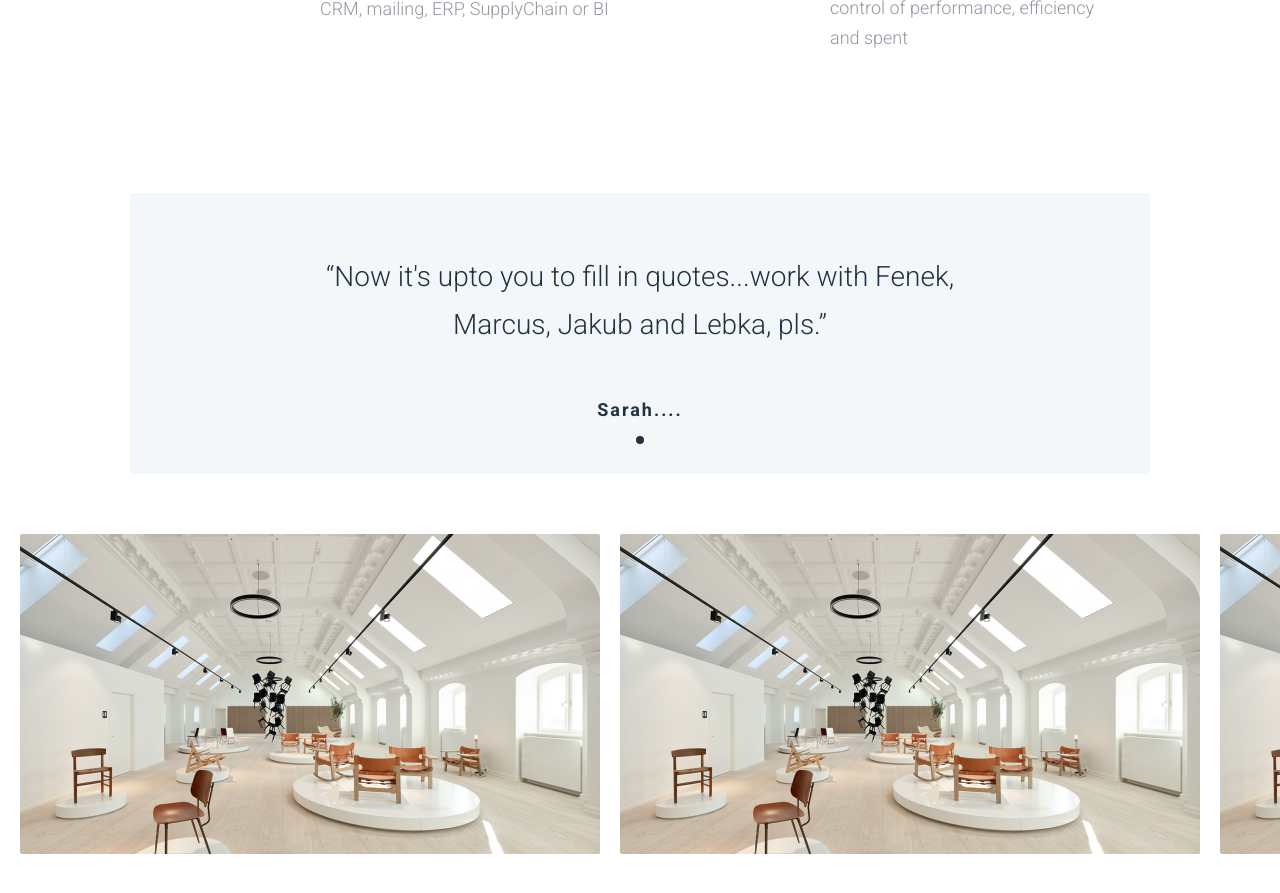
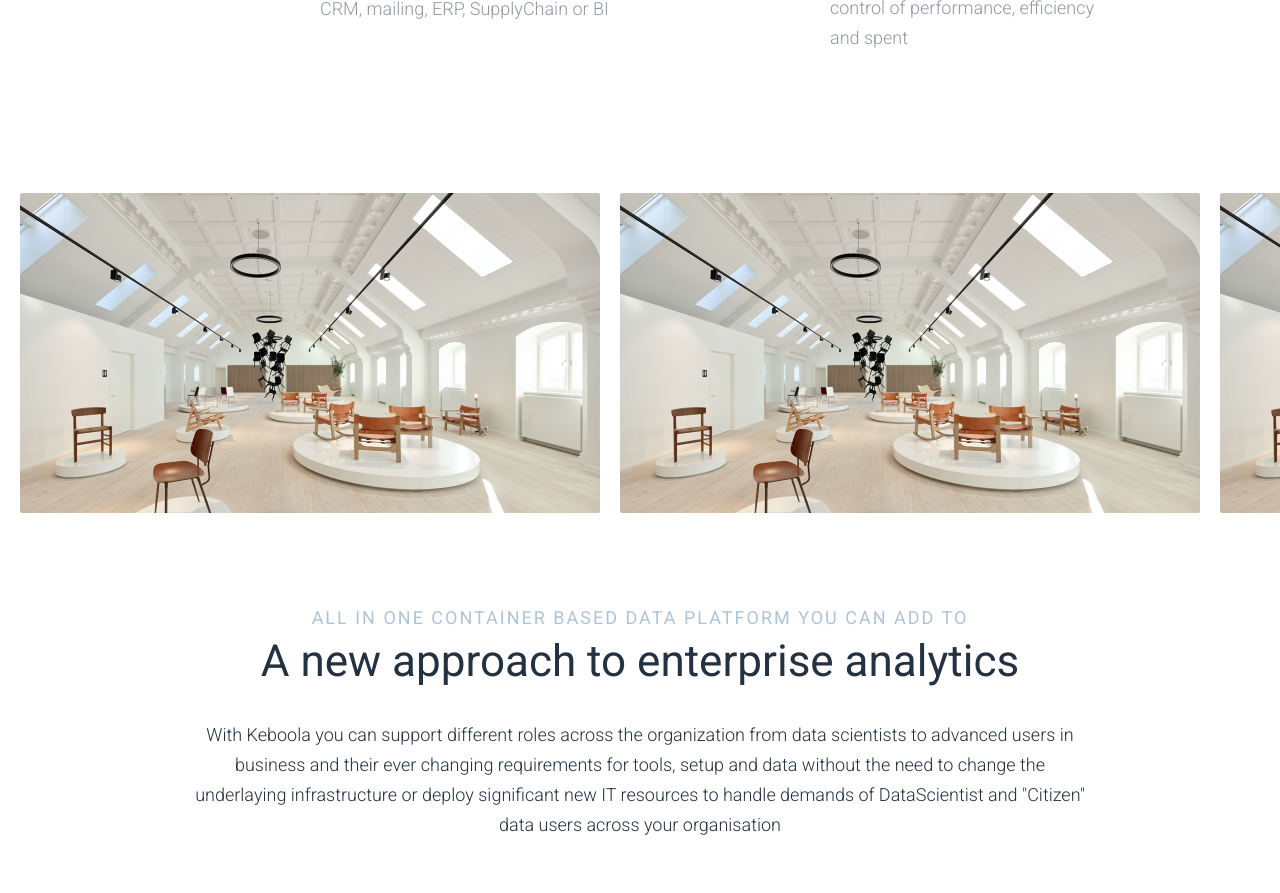
Before and after one commit to keboola/website, a Jekyll site: the page built from _product/index.md, in a window 1280 px wide and 900 px high, scrolled down 2482 px. Shown: the top 893 px of the window. Built offline with Jekyll 4.4.1, drawn with Linux system fonts in a browser that asks for light colours; nearby versions of some CDN libraries; some of the changed text lies outside the part shown.

Commit message:
Update from Forestry.io - Updated index.md

```diff
--- a/_product/index.md
+++ b/_product/index.md
@@ -64,12 +64,6 @@ page_sections:
       You use only parts that suits you
       You can turn on/off services and modules with a single click
       Total control of performance, efficiency and spent
-- template: review
-  block: review
-  list:
-  - name: Sarah....
-    desc: Now it's upto you to fill in quotes...work with Fenek, Marcus, Jakub and
-      Lebka, pls.
 - template: gallery-list
   block: gallery-list
 - template: article-list-one-row
```
Also changed, not shown: other parts of _product/index.md (+6 -0 lines).
